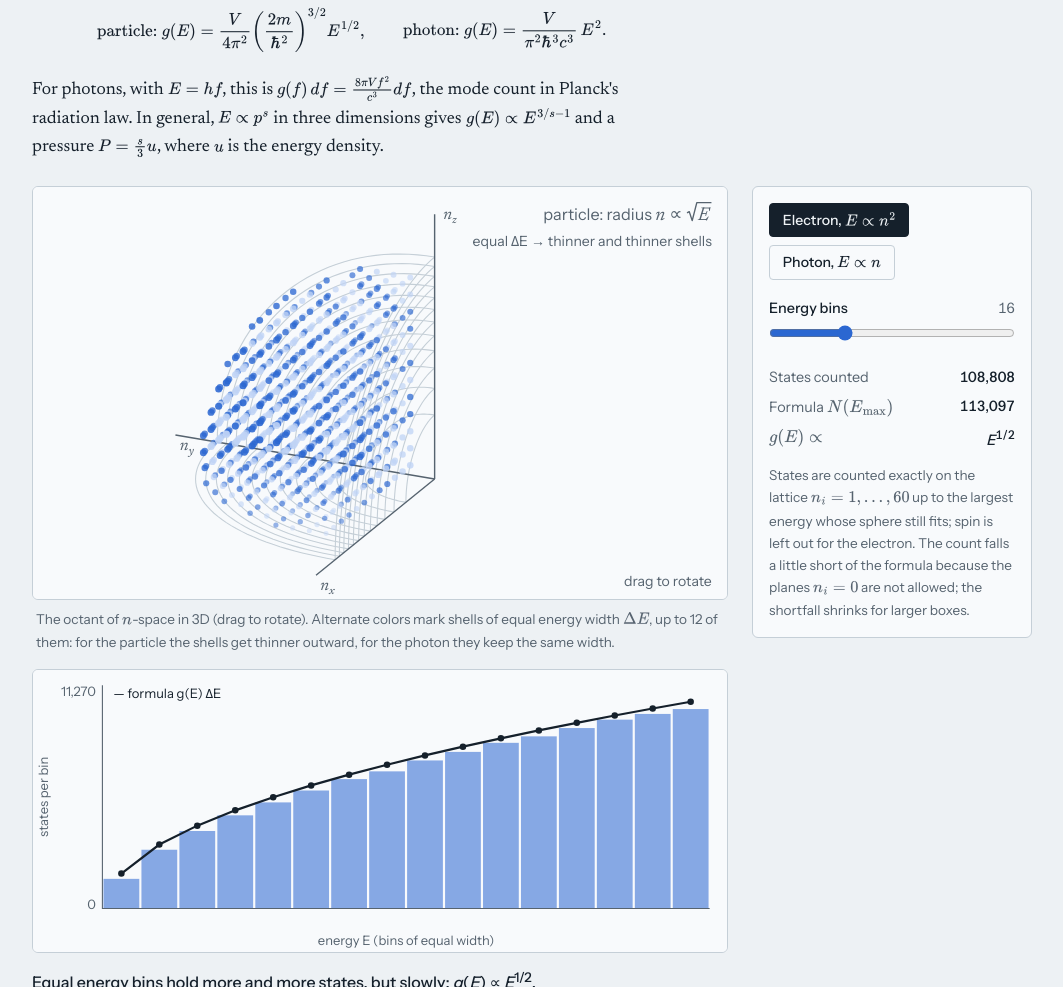
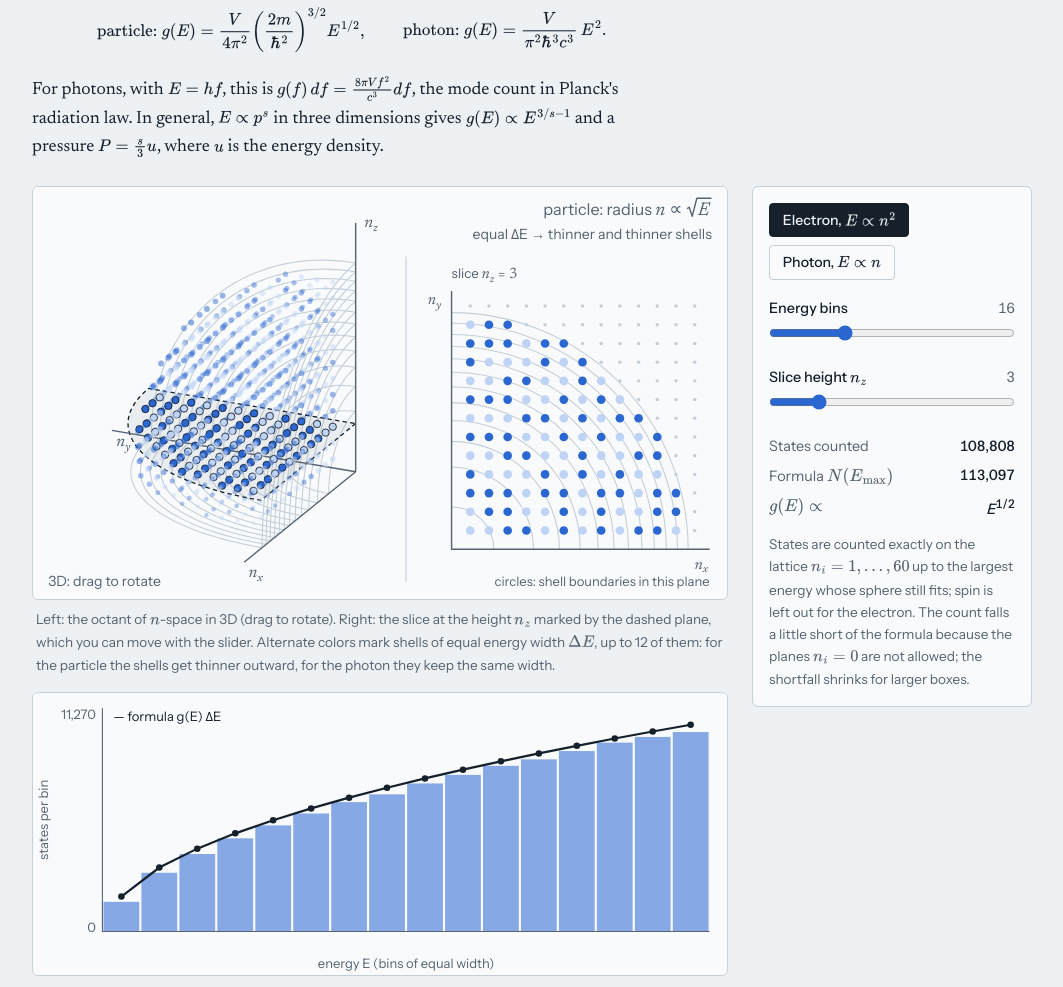
Before and after one commit to lshlj82/electron-vs-photon, a plain HTML site: page index.html in a window 1280 px wide. Shown: the part 5257-6244 px from the top of the page, without its empty margins (108-1171 px from the left). Drawn offline with nearby package versions, Linux system fonts and the light colour scheme; a web font is replaced by a local one.

Commit message:
Update demo

```diff
--- a/index.html
+++ b/index.html
@@ -319,8 +319,8 @@ table.cmp td:first-child{color:var(--muted)}
   </div>
   <div class="fig">
     <div>
-      <div class="canvas-holder"><canvas id="sCv" aria-label="The octant of n-space in 3D, with lattice points colored by equal-width energy shells. Drag to rotate."></canvas></div>
-      <p class="cap" data-k="k57">The octant of \(n\)-space in 3D (drag to rotate). Alternate colors mark shells of equal energy width \(\Delta E\), up to 12 of them: for the particle the shells get thinner outward, for the photon they keep the same width.</p>
+      <div class="canvas-holder"><canvas id="sCv" aria-label="The octant of n-space in 3D, with lattice points colored by equal-width energy shells, next to a 2D slice at fixed n_z. Drag to rotate."></canvas></div>
+      <p class="cap" data-k="k57">Left: the octant of \(n\)-space in 3D (drag to rotate). Right: the slice at the height \(n_z\) marked by the dashed plane, which you can move with the slider. Alternate colors mark shells of equal energy width \(\Delta E\), up to 12 of them: for the particle the shells get thinner outward, for the photon they keep the same width.</p>
       <div class="canvas-holder" style="margin-top:1rem"><canvas id="hCv" aria-label="Number of states per energy bin from counting lattice points, compared with the formula for the density of states"></canvas></div>
       <p class="verdict" id="sVerdict"></p>
     </div>
@@ -332,6 +332,10 @@ table.cmp td:first-child{color:var(--muted)}
       <div class="ctl">
         <label for="sB"><span data-k="k60"><span class="lt">Energy bins</span></span> <output id="sBOut"></output></label>
         <input type="range" id="sB" min="6" max="40" step="1" value="16">
+      </div>
+      <div class="ctl">
+        <label for="sZ"><span data-k="k70"><span class="lt">Slice height</span> \(n_z\)</span> <output id="sZOut">3</output></label>
+        <input type="range" id="sZ" min="1" max="12" step="1" value="3">
       </div>
       <dl class="stats">
         <dt data-k="k61">States counted</dt><dd id="sCnt">–</dd>
@@ -564,10 +568,11 @@ function dosRender(){
 }
 document.querySelectorAll('[data-sp]').forEach(b => b.addEventListener('click', () => { SD.sp = b.dataset.sp; dosRender(); }));
 $('sB').addEventListener('input', e => { SD.bins = +e.target.value; dosRender(); });
+$('sZ').addEventListener('input', e => { OV.z = +e.target.value; $('sZOut').textContent = OV.z; octRender(); });
 
 
 /* 3D octant of n-space: lattice points colored by equal-width energy shells */
-const OV = {yaw:0.75, pitch:0.38, drag:null, spin:!reduceMotion, vis:false};
+const OV = {yaw:0.75, pitch:0.38, drag:null, spin:!reduceMotion, vis:false, z:3};
 const NS = 13;
 function sqrtLabel(c, xr, y, size, prefix, rad, col){   // right-aligned "prefix n ∝ √E" with a radical whose bar covers E
   c.save(); c.fillStyle = col; c.strokeStyle = col;
@@ -585,7 +590,7 @@ function sqrtLabel(c, xr, y, size, prefix, rad, col){   // right-aligned "prefix
   c.restore(); }
 function octRender(){
   const c = sCtx; if (!c) return;
-  const W=640, H=380, el = SD.sp==='e', col = el ? C.fermion : C.hot, col2 = el ? C.sea : C.band;
+  const W=640, H=380, el = SD.sp==='e', z0 = OV.z, col = el ? C.fermion : C.hot, col2 = el ? C.sea : C.band;
   const nb = Math.min(SD.bins, 12), Efun = r2 => el ? r2 : Math.sqrt(r2), Emax = Efun(NS*NS), dE = Emax/nb;
   c.clearRect(0,0,W,H); c.fillStyle=C.surface; c.fillRect(0,0,W,H);
   const cy = Math.cos(OV.yaw), sy = Math.sin(OV.yaw), cp = Math.cos(OV.pitch), sp = Math.sin(OV.pitch);
@@ -595,31 +600,53 @@ function octRender(){
   const R0 = NS + 2.5; let bx0=Infinity, bx1=-Infinity, by0=Infinity, by1=-Infinity;
   for (let q=0;q<=24;q++) for (let w=0;w<=24;w++){ const a = q/24*Math.PI/2, b2 = w/24*Math.PI/2, pt = P0(R0*Math.cos(a)*Math.cos(b2), R0*Math.sin(a)*Math.cos(b2), R0*Math.sin(b2)); bx0=Math.min(bx0,pt[0]); bx1=Math.max(bx1,pt[0]); by0=Math.min(by0,pt[1]); by1=Math.max(by1,pt[1]); }
   { const o = P0(0,0,0); bx0=Math.min(bx0,o[0]); bx1=Math.max(bx1,o[0]); by0=Math.min(by0,o[1]); by1=Math.max(by1,o[1]); }
-  const boxW = 430, boxH = H - 44, sc = Math.min(boxW/(bx1-bx0), boxH/(by1-by0)), ox = 24 + (boxW - (bx1-bx0)*sc)/2 - bx0*sc, oy = 22 + (boxH - (by1-by0)*sc)/2 - by0*sc;
+  const boxW = 320, boxH = H - 64, sc = Math.min(boxW/(bx1-bx0), boxH/(by1-by0)), ox = 14 + (boxW - (bx1-bx0)*sc)/2 - bx0*sc, oy = 30 + (boxH - (by1-by0)*sc)/2 - by0*sc;
   const P = (x,y,z) => { const p = P0(x,y,z); return [ox + p[0]*sc, oy + p[1]*sc, p[2]]; };
   // shell boundaries: quarter circles on the three coordinate planes
   c.lineWidth = 1; c.strokeStyle = C.rule;
   for (let b=1;b<=nb;b++){ const r = el ? Math.sqrt(b*dE) : b*dE;
     for (const plane of [0,1,2]){ c.beginPath(); for (let q=0;q<=40;q++){ const a = q/40*Math.PI/2, u = r*Math.cos(a), v = r*Math.sin(a);
       const p = plane===0 ? P(u,v,0) : plane===1 ? P(0,u,v) : P(v,0,u); q ? c.lineTo(p[0],p[1]) : c.moveTo(p[0],p[1]); } c.stroke(); } }
+  // the slice plane n_z = z0: a quarter disc, lightly filled
+  { const rr = Math.sqrt(Math.max(0, (NS+0.5)**2 - z0*z0)); c.beginPath(); const o = P(0,0,z0); c.moveTo(o[0],o[1]);
+    for (let q=0;q<=40;q++){ const a = q/40*Math.PI/2, p = P(rr*Math.cos(a), rr*Math.sin(a), z0); c.lineTo(p[0],p[1]); } c.closePath();
+    c.fillStyle = C.ink; c.globalAlpha = 0.06; c.fill(); c.globalAlpha = 1; c.strokeStyle = C.ink; c.lineWidth = 1.2; c.setLineDash([4,3]); c.stroke(); c.setLineDash([]); }
   // axes
   c.strokeStyle = C.muted; c.lineWidth = 1.3; c.fillStyle = C.muted;
   [[NS+2.5,0,0,'x'],[0,NS+2.5,0,'y'],[0,0,NS+2.5,'z']].forEach(([x,y,z,l]) => { const a = P(0,0,0), b = P(x,y,z); c.beginPath(); c.moveTo(a[0],a[1]); c.lineTo(b[0],b[1]); c.stroke();
     rich(c, b[0] + (l==='z' ? 8 : 4), b[1] + (l==='z' ? 4 : 14), 15, [['n','i'],[l,'isub']], 'left'); });
   // points, far to near
   const pts = [];
-  for (let a=1;a<=NS;a++) for (let b=1;b<=NS;b++) for (let d=1;d<=NS;d++){ const E = Efun(a*a+b*b+d*d), k = Math.floor(E/dE); if (k >= nb) continue; const p = P(a,b,d); pts.push([p[0],p[1],p[2],k]); }
+  for (let a=1;a<=NS;a++) for (let b=1;b<=NS;b++) for (let d=1;d<=NS;d++){ const E = Efun(a*a+b*b+d*d), k = Math.floor(E/dE); if (k >= nb) continue; const p = P(a,b,d); pts.push([p[0],p[1],p[2],k,d===z0]); }
   pts.sort((u,v) => v[2]-u[2]);
   let dmin = Infinity, dmax = -Infinity; for (const p of pts){ dmin = Math.min(dmin,p[2]); dmax = Math.max(dmax,p[2]); }
-  for (const [x,y,d,k] of pts){ const t = (d-dmin)/(dmax-dmin||1); c.globalAlpha = 0.95 - 0.55*t; c.fillStyle = k%2 ? col : col2;
-    c.beginPath(); c.arc(x, y, (3.4 - 1.2*t)*sc/17, 0, 7); c.fill(); }
+  for (const [x,y,d,k,on] of pts){ const t = (d-dmin)/(dmax-dmin||1); c.globalAlpha = on ? 1 : 0.6 - 0.35*t; c.fillStyle = k%2 ? col : col2;
+    c.beginPath(); c.arc(x, y, (on ? 3.6 : 3.2 - 1.2*t)*sc/17, 0, 7); c.fill();
+    if (on){ c.globalAlpha = 1; c.strokeStyle = C.ink; c.lineWidth = 0.8; c.stroke(); } }
   c.globalAlpha = 1;
   // labels with a real radical sign
   const lab = el ? tr('particle: radius ','입자: 반지름 ') : tr('photon: radius ','광자: 반지름 ');
-  sqrtLabel(c, W-14, 30, 17, lab, el, C.muted);
+  sqrtLabel(c, W-14, 26, 17, lab, el, C.muted);
   c.fillStyle = C.muted; c.font = '13px '+SANS; c.textAlign = 'right';
-  c.fillText(el ? tr('equal ΔE → thinner and thinner shells','같은 ΔE → 점점 얇아지는 껍질') : tr('equal ΔE → shells of equal width','같은 ΔE → 폭이 같은 껍질'), W-14, 54);
-  c.fillText(tr('drag to rotate','끌어서 돌리기'), W-14, H-12);
+  c.fillText(el ? tr('equal ΔE → thinner and thinner shells','같은 ΔE → 점점 얇아지는 껍질') : tr('equal ΔE → shells of equal width','같은 ΔE → 폭이 같은 껍질'), W-14, 48);
+  c.textAlign = 'left'; c.fillText(tr('3D: drag to rotate','3차원: 끌어서 돌리기'), 14, H-12);
+  // divider
+  c.strokeStyle = C.rule; c.lineWidth = 1; c.beginPath(); c.moveTo(344, 64); c.lineTo(344, H-16); c.stroke();
+  // 2D slice n_z = z0
+  const S = 238, sx = W - 16 - S, sY = 96, M = NS + 0.8, Xs = a => sx + a/M*S, Ys = b => sY + S - b/M*S;
+  rich(c, sx, sY - 12, 14, [[tr('slice ','단면 '),'s'],['n','i'],['z','isub'],[' = '+z0,'r']], 'left');
+  c.save(); c.beginPath(); c.rect(sx, sY, S, S); c.clip();
+  c.lineWidth = 1; c.strokeStyle = C.rule;
+  for (let b=1;b<=nb;b++){ const r = el ? Math.sqrt(b*dE) : b*dE, rr2 = r*r - z0*z0; if (rr2 <= 0) continue; const rr = Math.sqrt(rr2);
+    c.beginPath(); c.arc(Xs(0), Ys(0), rr/M*S, -Math.PI/2, 0); c.stroke(); }
+  for (let a=1;a<=NS;a++) for (let b=1;b<=NS;b++){ const k = Math.floor(Efun(a*a+b*b+z0*z0)/dE);
+    c.beginPath(); c.arc(Xs(a), Ys(b), k < nb ? 4 : 1.6, 0, 7);
+    if (k < nb){ c.fillStyle = k%2 ? col : col2; c.fill(); } else { c.fillStyle = C.rule; c.fill(); } }
+  c.restore();
+  c.strokeStyle = C.muted; c.lineWidth = 1.3; c.beginPath(); c.moveTo(sx, sY); c.lineTo(sx, sY+S); c.lineTo(sx+S, sY+S); c.stroke();
+  rich(c, sx+S-14, sY+S+18, 14, [['n','i'],['x','isub']], 'left'); rich(c, sx-22, sY+12, 14, [['n','i'],['y','isub']], 'left');
+  c.fillStyle = C.muted; c.font = '12px '+SANS; c.textAlign = 'right';
+  c.fillText(tr('circles: shell boundaries in this plane','원: 이 평면에서의 껍질 경계'), W-16, H-12);
 }
 (function(){ const cv = $('sCv');
   cv.style.touchAction = 'none'; cv.style.cursor = 'grab';
@@ -723,7 +750,8 @@ window.I18N_KO={
 "k54": "한 변이 \\(L\\)인 정육면체에서는 방향마다 \\(k_i = \\pi n_i/L\\)로 양자화되므로 \\(p = \\frac{h}{2L}\\sqrt{n_x^2 + n_y^2 + n_z^2}\\)이고,",
 "k55": "\\((n_x, n_y, n_z)\\) 공간에서 에너지가 일정한 면은 두 경우 모두 구면입니다. 다만 반지름 \\(n\\)이 입자에서는 \\(E^{1/2}\\)로, 광자에서는 \\(E\\)로 늘어납니다. 구의 8분의 1 안의 격자점 수 \\(N = \\frac18\\cdot\\frac{4\\pi}{3}n^3\\)(광자는 편광 때문에 2배)을 \\(V = L^3\\)으로 세면",
 "k56": "광자의 경우 \\(E = hf\\)로 바꾸면 \\(g(f)\\,df = \\frac{8\\pi Vf^2}{c^3}df\\)로, 플랑크 복사 법칙에 들어가는 바로 그 모드 수입니다. 일반적으로 3차원에서 \\(E \\propto p^s\\)이면 \\(g(E) \\propto E^{3/s - 1}\\)이고, 압력과 에너지 밀도 \\(u\\) 사이에 \\(P = \\frac{s}{3}u\\)가 성립합니다.",
-"k57": "3차원으로 그린 \\(n\\) 공간의 8분의 1 (끌어서 돌리기). 번갈아 칠한 색은 에너지 폭 \\(\\Delta E\\)가 같은 껍질이며 최대 12개까지 그립니다: 입자는 바깥으로 갈수록 껍질이 얇아지고, 광자는 껍질 폭이 그대로입니다.",
+"k57": "왼쪽: 3차원으로 그린 \\(n\\) 공간의 8분의 1 (끌어서 돌리기). 오른쪽: 점선 평면으로 표시한 높이 \\(n_z\\)에서 자른 단면이며, 슬라이더로 높이를 옮길 수 있습니다. 번갈아 칠한 색은 에너지 폭 \\(\\Delta E\\)가 같은 껍질이며 최대 12개까지 그립니다: 입자는 바깥으로 갈수록 껍질이 얇아지고, 광자는 껍질 폭이 그대로입니다.",
+"k70": "<span class=\"lt\">단면 높이<\/span> \\(n_z\\)",
 "k58": "전자, \\(E \\propto n^2\\)",
 "k59": "광자, \\(E \\propto n\\)",
 "k60": "<span class=\"lt\">에너지 구간 수<\/span>",
```
